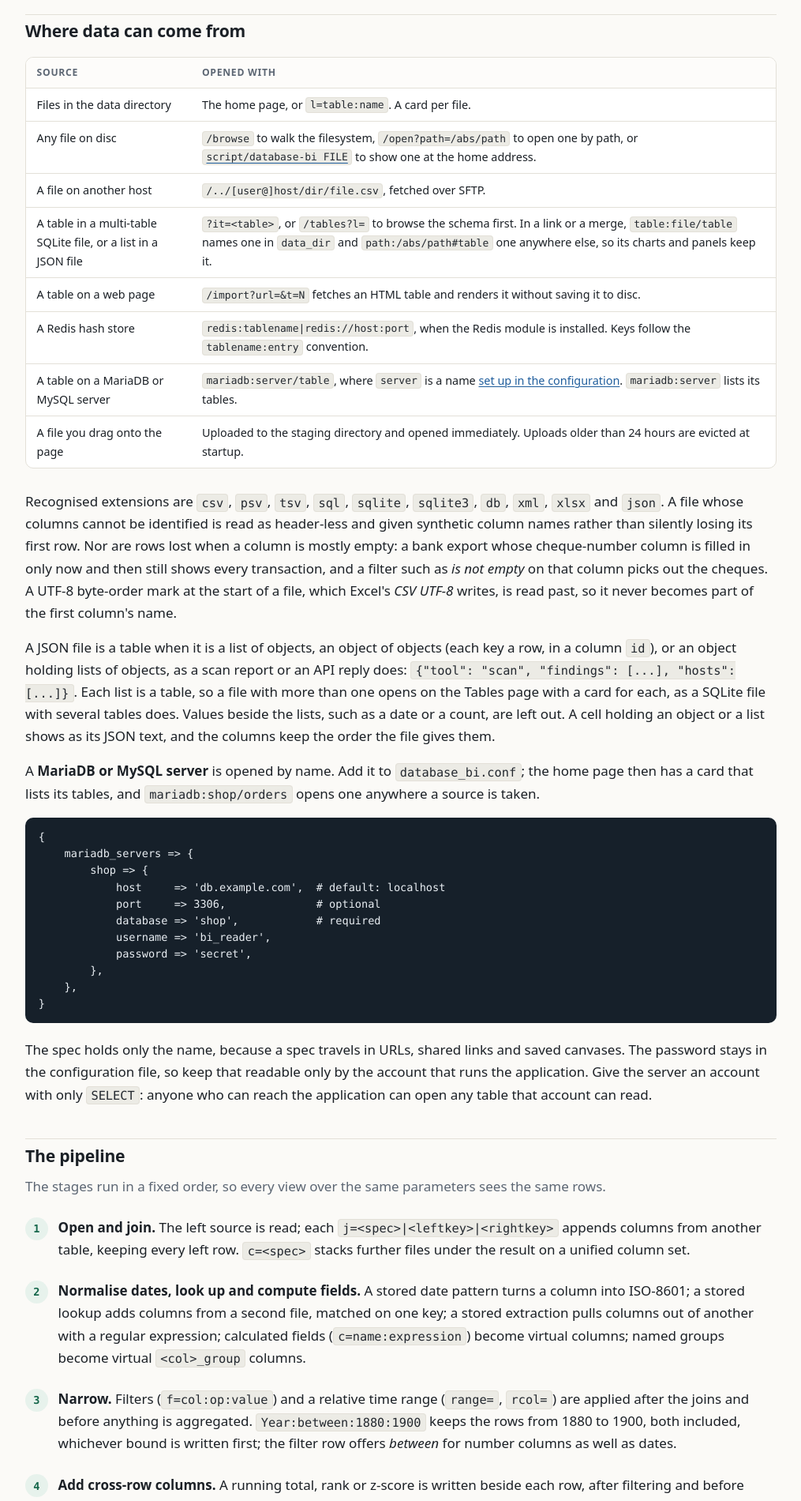
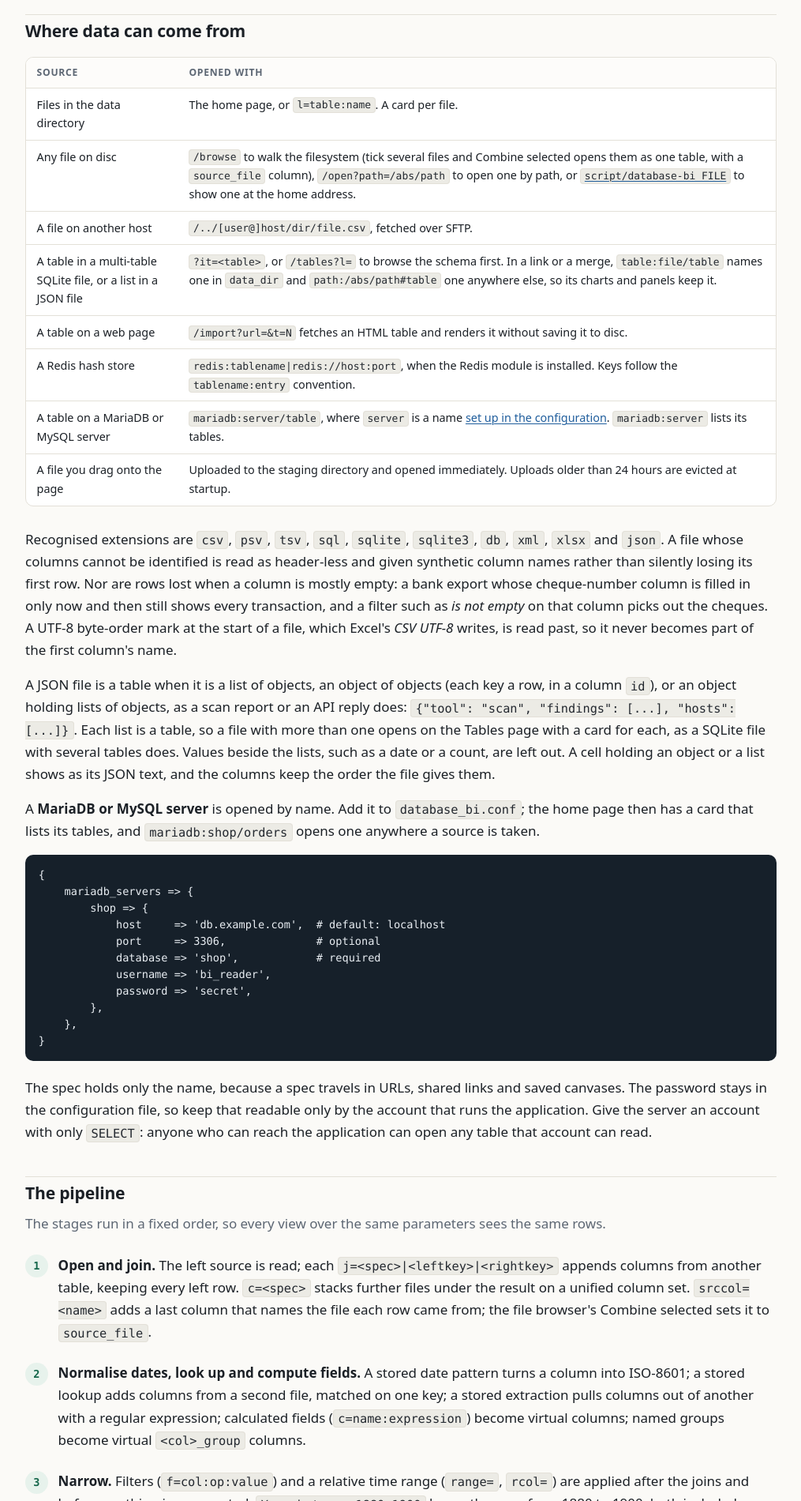
Before and after one commit to nigelhorne/Database-BI, a plain HTML site: page website/html/data.html in a window 1280 px wide. Shown: the part 346-2246 px from the top of the page at 79% size, without its empty margins (132-1147 px from the left). Drawn offline with Linux system fonts and the light colour scheme.

Commit message:
Document the last change

```diff
--- a/website/html/data.html
+++ b/website/html/data.html
@@ -60,7 +60,7 @@
 		</tr>
 		<tr>
 			<td>Any file on disc</td>
-			<td><code>/browse</code> to walk the filesystem, <code>/open?path=/abs/path</code> to open one by path, or <a href="install.html#run"><code>script/database-bi FILE</code></a> to show one at the home address.</td>
+			<td><code>/browse</code> to walk the filesystem (tick several files and Combine selected opens them as one table, with a <code>source_file</code> column), <code>/open?path=/abs/path</code> to open one by path, or <a href="install.html#run"><code>script/database-bi FILE</code></a> to show one at the home address.</td>
 		</tr>
 		<tr>
 			<td>A file on another host</td>
@@ -146,6 +146,9 @@
 		<code>j=&lt;spec&gt;|&lt;leftkey&gt;|&lt;rightkey&gt;</code> appends
 		columns from another table, keeping every left row. <code>c=&lt;spec&gt;</code>
 		stacks further files under the result on a unified column set.
+		<code>srccol=&lt;name&gt;</code> adds a last column that names the file each
+		row came from; the file browser's Combine selected sets it to
+		<code>source_file</code>.
 	</li>
 	<li>
 		<strong>Normalise dates, look up and compute fields.</strong> A stored date pattern
```
Also changed, not shown: website/html/index.html (+3 -1 lines), 10 other files.
